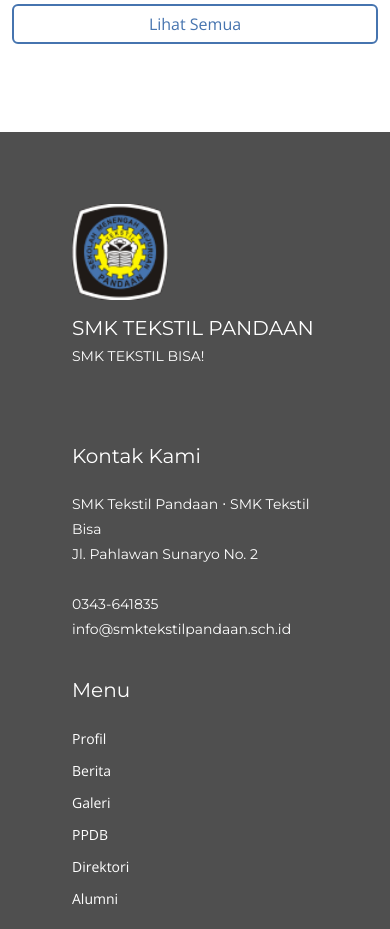
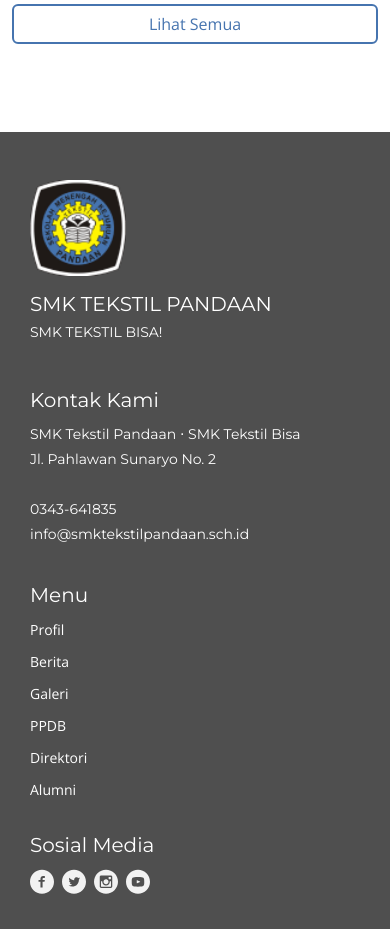
Before and after one commit to AhmadRafif22/SMK-Tekstil-Pandaan, a plain HTML site: page index.html in a window 390 px wide. Shown: the part 5420-6349 px from the top of the page. Drawn offline with nearby package versions, Linux system fonts and the light colour scheme.

Commit message:
[update] footer

```diff
--- a/assets/css/main.css
+++ b/assets/css/main.css
@@ -778,6 +778,19 @@ section {
     }
 }
 @media (max-width: 500px) {
+    .footer {
+        padding-right: 30px !important;
+        padding-left: 30px !important;
+    }
+    .footer-container {
+        padding: 0 !important;
+    }
+    .footer-logo-container {
+        margin-bottom: 3rem;
+    }
+    footer .footer-header {
+        margin-bottom: 10px !important;
+    }
     footer h4 {
         font-size: 20px !important;
     }
```
